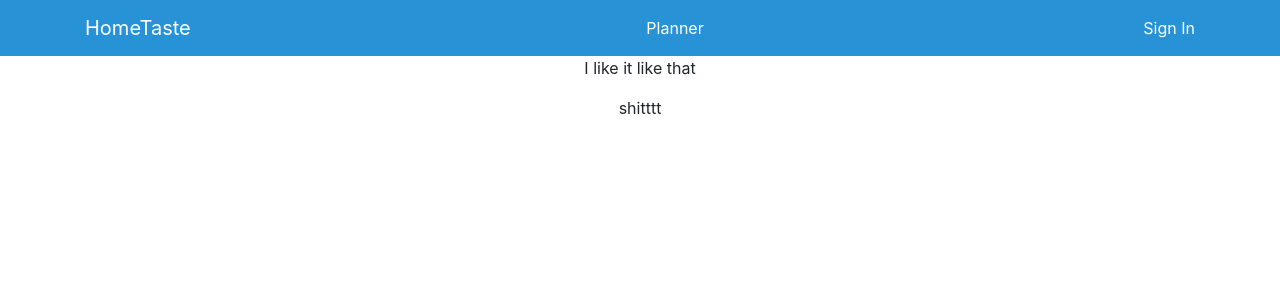
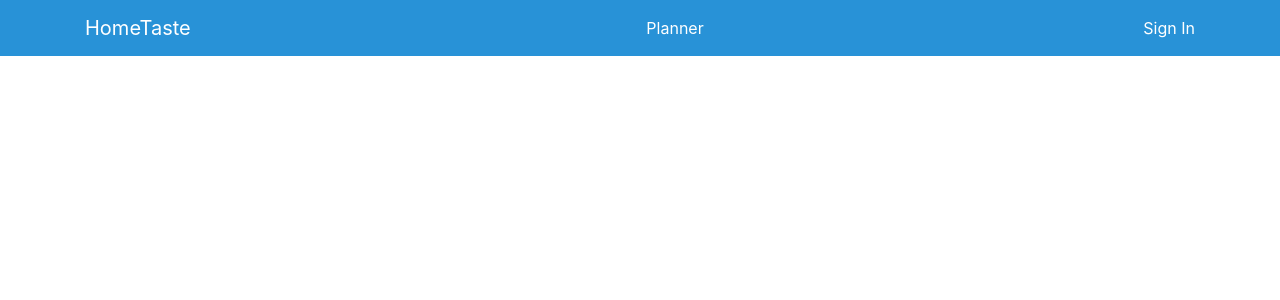
Before and after one commit to HakQ/HomeTaste, a React (Create React App) app: page /planner in a window 1280 px wide. Shown: the top 300 px of the page. Built offline with nearby package versions, Linux system fonts and the light colour scheme.

Commit message:
clean up
cleaning up the code a little

```diff
--- a/src/App.js
+++ b/src/App.js
@@ -1,6 +1,5 @@
 import React, { Component } from 'react';
 import { BrowserRouter as Router, Route} from 'react-router-dom';
-import logo from './logo.svg';
 import './App.css';
 import { index } from '.';
 import Navigation from './components/Navigation';
--- a/src/components/Home.js
+++ b/src/components/Home.js
@@ -1,22 +1,17 @@
 import React from 'react'
-import BackgroundImage from 'react-background-image-loader';
-
-function ListFood(props){
-
-}
 
 export default class Home extends React.Component {
 
     constructor(props){
         super(props);
         this.state = {
-            data: []
+            recipe: []
         };
     }
 
     foodSearch(event){
+        //https://www.food2fork.com/api/search?key={API_KEY}&q=shredded%2
 
-        //https://www.food2fork.com/api/search?key={API_KEY}&q=shredded%2
         let API_KEY = "d6f0630f1a2543e76bbf7b3ab2b20d8a";
         let API_CALL = `https://www.food2fork.com/api/search?key=${API_KEY}&q=shredded%20chicken`;
          fetch(API_CALL)
@@ -28,7 +23,7 @@ export default class Home extends React.Component {
         })
         .then((jsonData) => {
             console.log(jsonData);
-            this.setState({data: jsonData.data});
+            this.setState({recipe: jsonData});
         })
         .catch((error) =>{
             console.log(error);
@@ -40,9 +35,9 @@ export default class Home extends React.Component {
             <div>
                 <form>
                     <label><h1>Home Taste Recepie Search</h1></label>
-                    <input type="text" maxLength="50"  onChange={(e) => this.foodSearch(e)}/>
-                    <ListFood/>>
                 </form>
+                <input type="text" maxLength="50"  onChange={(e) => this.foodSearch(e)}/>
+
             </div>
         )
     }
--- /dev/null
+++ b/src/components/ListFood.js
@@ -0,0 +1,5 @@
+import React from 'react'
+
+export default class ListFood extends React.Component {
+
+}
--- a/src/components/Planner.js
+++ b/src/components/Planner.js
@@ -4,8 +4,7 @@ export default class Planner extends React.Component {
     render() {
         return (
             <div>
-              <p>  I like it like that</p>
-              <p>shitttt</p>
+
             </div>
         )
     }
--- a/src/components/SignIn.js
+++ b/src/components/SignIn.js
@@ -5,7 +5,7 @@ export default class SignIn extends React.Component {
         return (
             <div>
 
-              <p>shitttt</p>
+
             </div>
         )
     }
```
Also changed, not shown: src/logo.svg (deleted).
